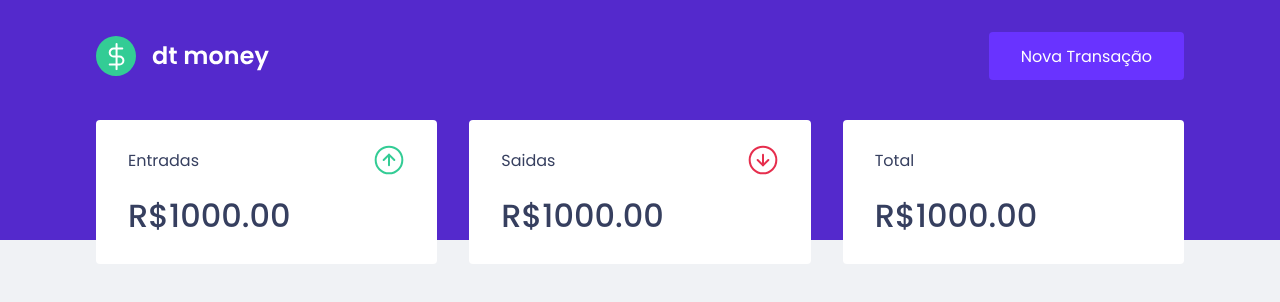
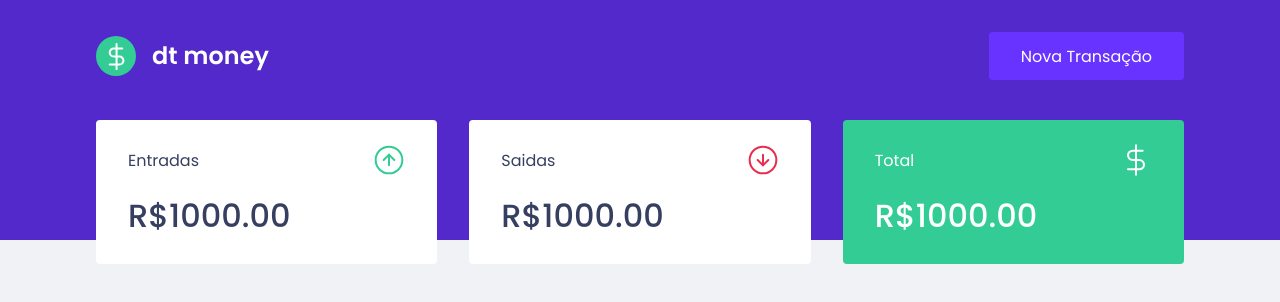
Before and after one commit to ArmandoMarioto/Chapter2-ReactJs, a React (Create React App) app in the folder dtmoney/: page / in a window 1280 px wide. Shown: the top 302 px of the page. Built offline with nearby package versions, Linux system fonts and the light colour scheme.

Commit message:
finalizando summary

```diff
--- a/dtmoney/src/components/Summary/index.tsx
+++ b/dtmoney/src/components/Summary/index.tsx
@@ -22,7 +22,7 @@ export function Summary() {
                 </header>
                 <strong>R$1000.00</strong>
             </div>
-            <div>
+            <div className="highlight-backgroud">
                 <header>
                     <p>Total</p>
                     <img src={totalImg} alt="Total" />
--- a/dtmoney/src/components/Summary/styles.ts
+++ b/dtmoney/src/components/Summary/styles.ts
@@ -25,5 +25,9 @@ export const Container = styled.div`
             font-weight: 500;
             line-height: 3rem;
         }
+        &.highlight-backgroud{
+            background: var(--green);
+            color: #fff;
+        }
   }
   `;
--- a/dtmoney/src/styles/global.ts
+++ b/dtmoney/src/styles/global.ts
@@ -6,6 +6,7 @@ export const GlobalStyle = createGlobalStyle`
     --background: #f0f2f5;
     --red: #e52e4d;
     --blue: #5429cc;
+    --green: #33cc95;
 
     --blue-light: #6933ff;
 
```
